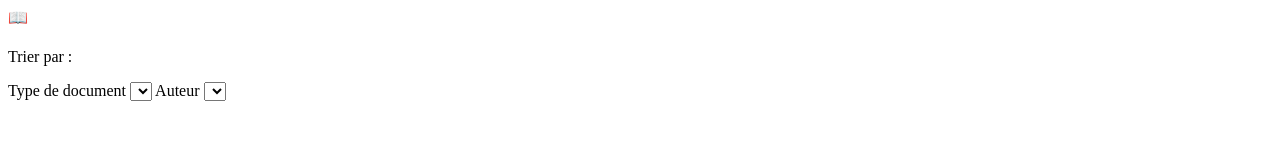
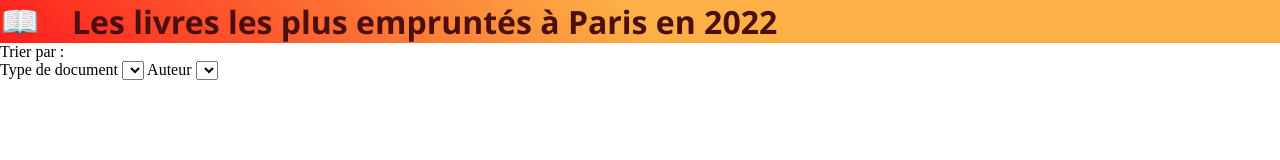
Before and after one commit to Ellundril/Adataviz, a plain HTML site: page index.html in a window 1280 px wide. Drawn offline with Linux system fonts and the light colour scheme; no server answers.

Commit message:
Ajout styles du header

```diff
--- a/index.html
+++ b/index.html
@@ -10,7 +10,9 @@
   <body>
     <header>
       <span class="logo" aria-hidden="true">📖</span>
-      <h1 class="titre-principal"></h1>
+      <h1 class="titre-principal">
+        Les livres les plus empruntés à Paris en 2022
+      </h1>
     </header>
     <main>
       <section class="filtres">
--- a/style.css
+++ b/style.css
@@ -0,0 +1,27 @@
+* {
+  box-sizing: border-box;
+  margin: 0;
+  padding: 0;
+}
+
+header {
+  display: flex;
+  align-items: center;
+  justify-content: left;
+  text-align: center;
+  gap: 2rem;
+  background: rgba(252, 176, 69, 1);
+  background: linear-gradient(
+    45deg,
+    rgba(253, 29, 29, 1),
+    rgba(252, 176, 69, 1) 50%
+  );
+}
+
+.titre-principal {
+  font-family: "Segoe UI", Tahoma, Geneva, Verdana, sans-serif;
+  color: rgb(75, 15, 15);
+}
+.logo {
+  font-size: 2rem;
+}
```
